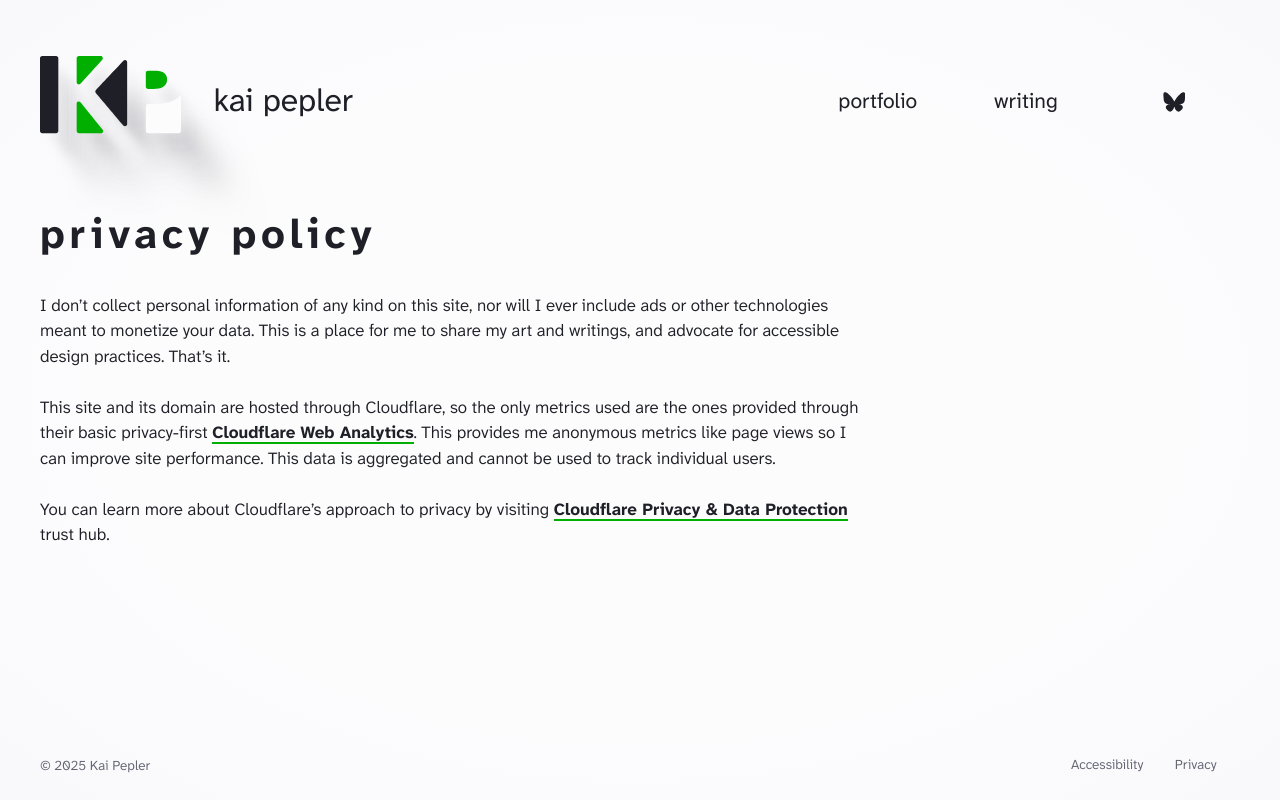
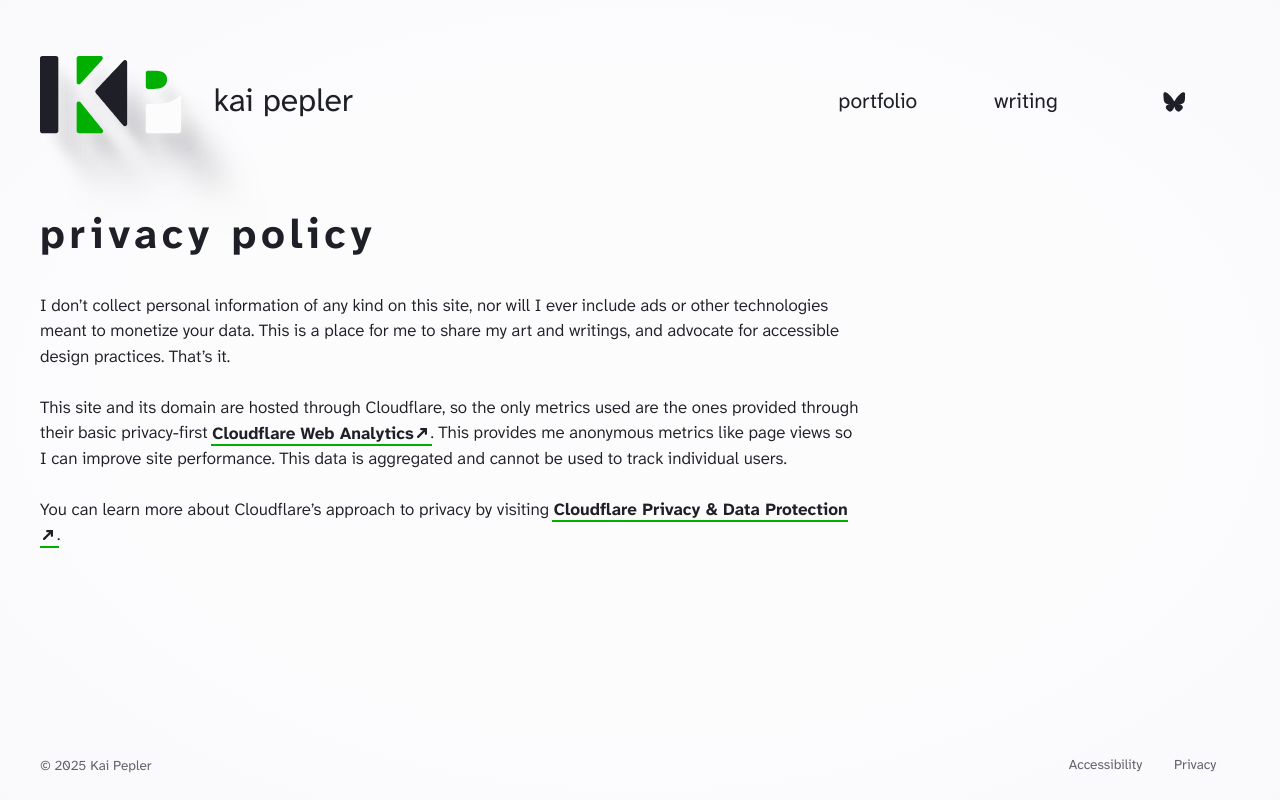
Before and after one commit to kaipepler/kaipepler, a SvelteKit app: page /privacy in a window 1280 px wide. Built offline with nearby package versions, Linux system fonts and the light colour scheme.

Commit message:
Added visual indicator for external links.

```diff
--- a/src/lib/styles/global.css
+++ b/src/lib/styles/global.css
@@ -72,24 +72,35 @@ p {
 	max-width: 75ch;
 }
 
-main a:not(.button, .button-outline, .button-primary, .project-card) {
+main a {
 	font-weight: 700;
-	color: var(--default);
-	text-decoration: none;
-	border-bottom: 2px solid var(--green-9);
+	border-bottom: 0.15rem solid var(--green-9);
+	padding: 0.1rem;
+	margin: -0.1rem;
 	transition:
 		border-width 100ms linear,
 		outline 200ms;
 
 	&:hover {
-		border-width: 4px;
+		border-width: 0.3rem;
 	}
 
 	&:focus-visible {
 		border-radius: 4px;
-		padding: 0.25rem;
-		margin: -0.25rem;
 		border: none;
+	}
+
+	&[target='_blank']::after {
+		content: '';
+		display: inline-block;
+		text-decoration: none;
+		margin-inline: 0.2em;
+		width: 0.6em;
+		height: 0.6em;
+		background-color: currentColor;
+		mask-image: url('/new-tab-icon.svg');
+		-webkit-mask-image: url('/new-tab-icon.svg');
+		mask-repeat: no-repeat;
 	}
 }
 
--- a/src/routes/+layout.svelte
+++ b/src/routes/+layout.svelte
@@ -26,7 +26,7 @@
 	<Header />
 
 	<main>
-		<span id="targetBlank" hidden>opens in a new tab</span>
+		<span id="newTab" hidden>opens in a new tab</span>
 		{@render children()}
 	</main>
 
--- a/src/routes/+page.svelte
+++ b/src/routes/+page.svelte
@@ -9,8 +9,4 @@
 		My name is Kai Pepler. I’m a UX designer and visual artist specializing in accessibility, color
 		theory, data visualization, and motion graphics.
 	</p>
-	<p>
-		This site is under construction while I get all my content moved over to a new framework. Thanks
-		for your patience!
-	</p>
 </section>
--- a/src/routes/footer.svelte
+++ b/src/routes/footer.svelte
@@ -22,6 +22,7 @@
 			display: flex;
 			justify-content: space-between;
 			font-size: var(--step--1);
+			font-weight: 400;
 			color: var(--text-secondary);
 
 			ul {
@@ -39,7 +40,7 @@
 						border-radius: 6px;
 
 						span {
-							border-bottom: 1px solid transparent;
+							border-bottom: 0.08rem solid transparent;
 							padding-block: 0.2rem;
 							transition:
 								color 0.2s linear,
@@ -49,7 +50,7 @@
 						&:hover {
 							span {
 								color: var(--text-primary);
-								border-bottom: 1px solid var(--text-primary);
+								border-bottom: 0.08rem solid var(--text-primary);
 							}
 						}
 					}
--- a/src/routes/header.svelte
+++ b/src/routes/header.svelte
@@ -30,11 +30,7 @@
 				>
 			</li>
 			<li>
-				<a
-					href="https://bsky.app/profile/kaipepler.com"
-					target="_blank"
-					aria-describedby="targetBlank"
-				>
+				<a href="https://bsky.app/profile/kaipepler.com" target="_blank">
 					<div class="icon-wrapper"><Bluesky /></div>
 				</a>
 			</li>
--- a/src/routes/privacy/+page.svelte
+++ b/src/routes/privacy/+page.svelte
@@ -21,6 +21,6 @@
 		You can learn more about Cloudflare’s approach to privacy by visiting
 		<a href="https://www.cloudflare.com/trust-hub/privacy-and-data-protection/" target="_blank"
 			>Cloudflare Privacy & Data Protection</a
-		> trust hub.
+		>.
 	</p>
 </section>
--- a/vite.config.ts
+++ b/vite.config.ts
@@ -1,6 +1,27 @@
 import { sveltekit } from '@sveltejs/kit/vite';
 import { defineConfig } from 'vite';
 
+function addAriaDescribedBy() {
+	const targetBlankRegex = /target="_blank"/;
+	const ariaDescribedBy = ' aria-describedby="newTab"';
+
+	return {
+		name: 'vite-plugin-external-links',
+		transform(code: string, id: string) {
+			// Early return if not a Svelte file
+			if (!id.endsWith('.svelte')) return;
+
+			// Early return if no target="_blank" found
+			if (!targetBlankRegex.test(code)) return;
+
+			return {
+				code: code.replace(/<a\s(?=[^>]*target="_blank")([^>]*?)>/g, `<a $1${ariaDescribedBy}>`),
+				map: null
+			};
+		}
+	};
+}
+
 export default defineConfig({
-	plugins: [sveltekit()]
+	plugins: [addAriaDescribedBy(), sveltekit()]
 });
```
Also changed, not shown: static/new-tab-icon.svg (added).
